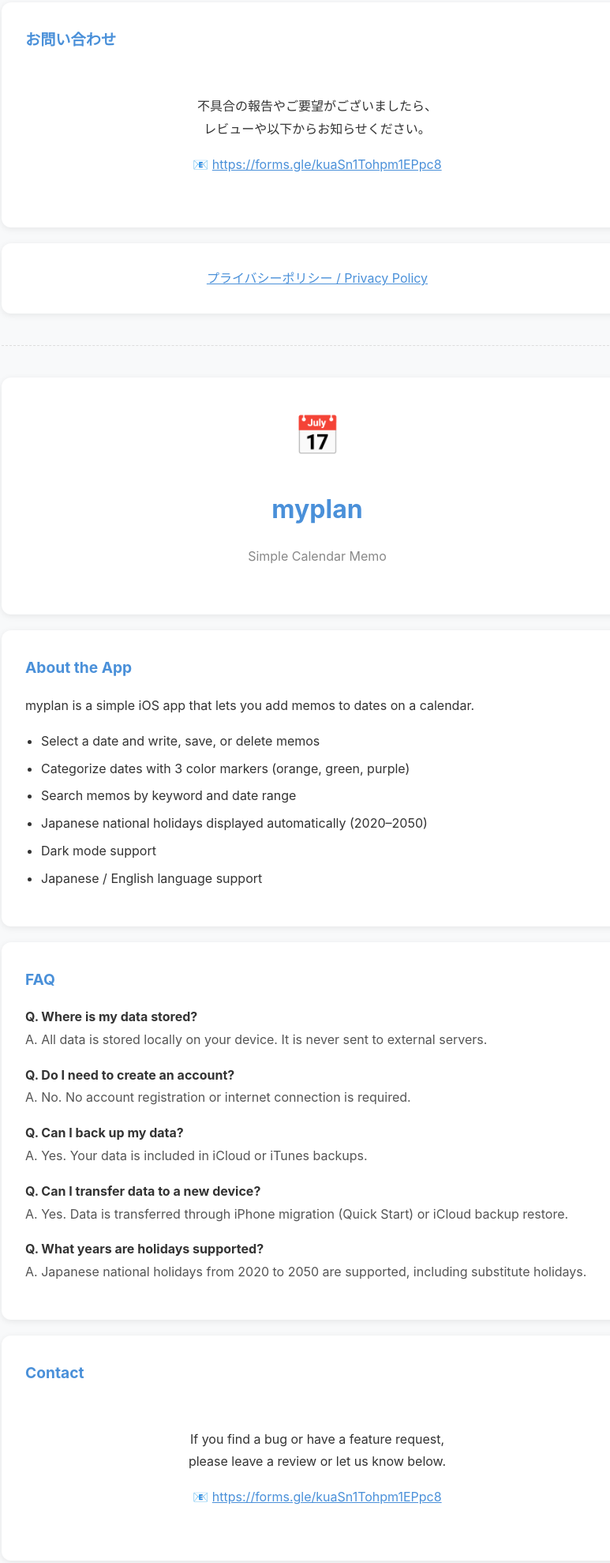
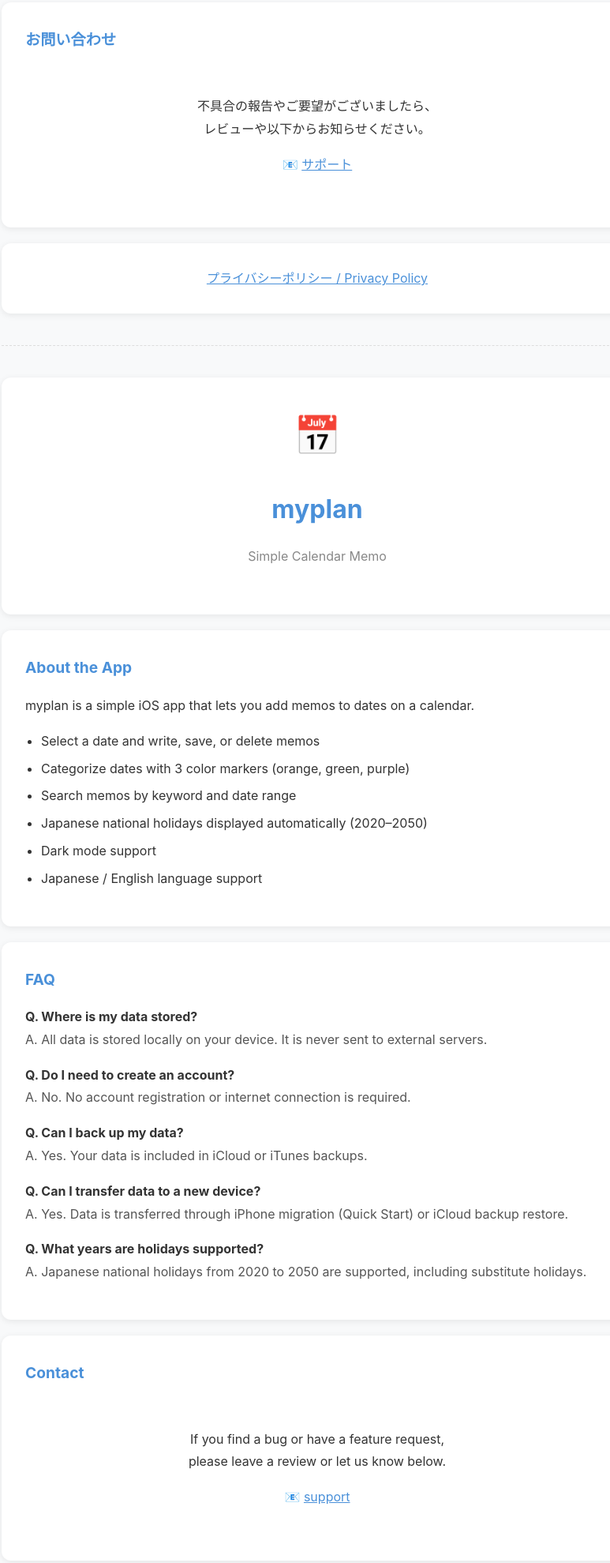
Before and after one commit to Eschpon/memoapp_policy, a plain HTML site: page support.html in a window 1280 px wide. Shown: the part 1287-3266 px from the top of the page at 79% size, without its empty margins (238-1011 px from the left). Drawn offline with Linux system fonts and the light colour scheme.

Commit message:
Update support.html

```diff
--- a/support.html
+++ b/support.html
@@ -106,7 +106,7 @@
     <h2>お問い合わせ</h2>
     <div class="contact-info">
         <p>不具合の報告やご要望がございましたら、<br>レビューや以下からお知らせください。</p>
-        <p>📧 <a href="https://forms.gle/kuaSn1Tohpm1EPpc8">https://forms.gle/kuaSn1Tohpm1EPpc8</a></p>
+        <p>📧 <a href="https://forms.gle/kuaSn1Tohpm1EPpc8">サポート</a></p>
     </div>
 </div>
 
@@ -161,7 +161,7 @@
     <h2>Contact</h2>
     <div class="contact-info">
         <p>If you find a bug or have a feature request,<br>please leave a review or let us know below.</p>
-        <p>📧 <a href="https://forms.gle/kuaSn1Tohpm1EPpc8">https://forms.gle/kuaSn1Tohpm1EPpc8</a></p>
+        <p>📧 <a href="https://forms.gle/kuaSn1Tohpm1EPpc8">support</a></p>
     </div>
 </div>
 
```
